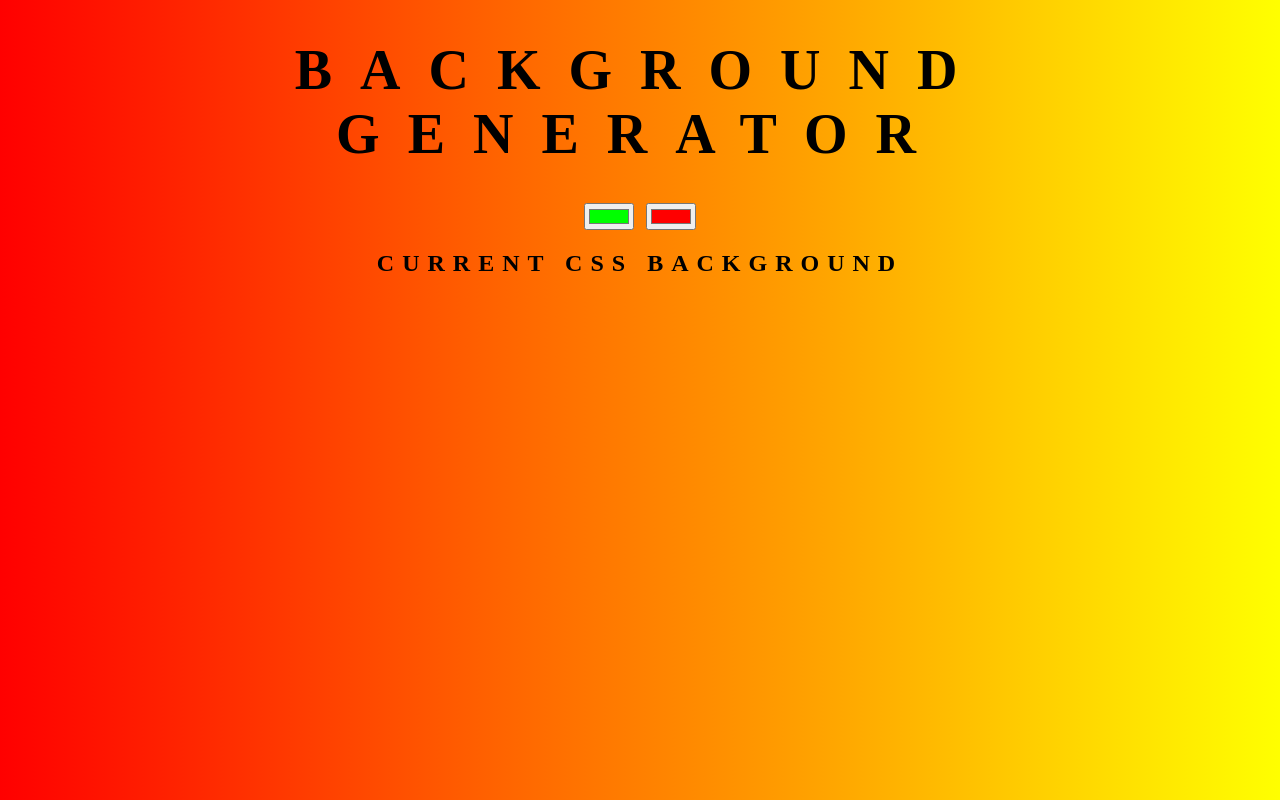
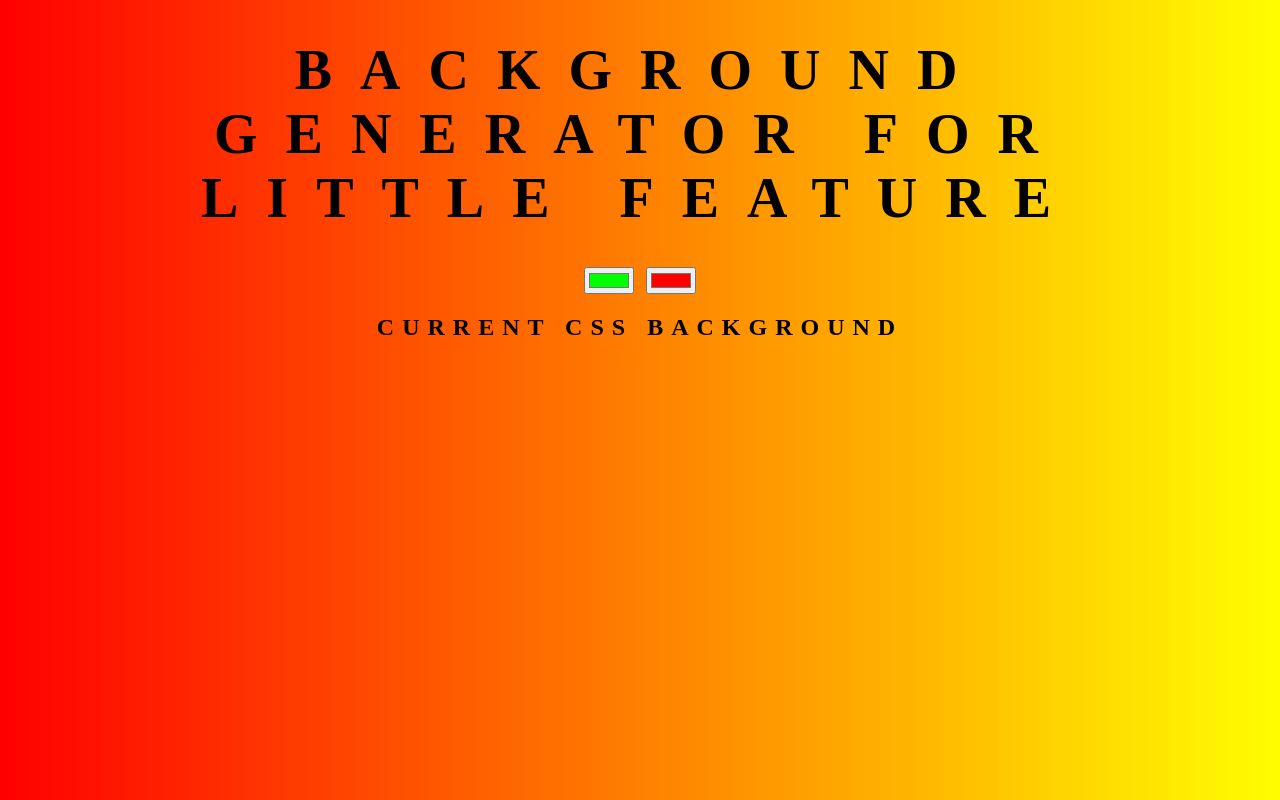
Before and after one commit to Igbenjoe/teamJoe, a plain HTML site: page index.html in a window 1280 px wide. Drawn offline with Linux system fonts and the light colour scheme.

Commit message:
little feature branch created

```diff
--- a/index.html
+++ b/index.html
@@ -8,7 +8,7 @@
     <link rel="stylesheet" href="background.css">
 </head>
 <body id="gradient">
-    <h1>BacKground Generator</h1>
+    <h1>BacKground Generator for little feature</h1>
     <input class="color1" type="color" name="color1" value="#00ff00" id="">
     <input class="color2" type="color" name="color2" value="#ff0000" id="">
     <h2 style="text-align:center ;">Current CSS BacKground</h2>
```
